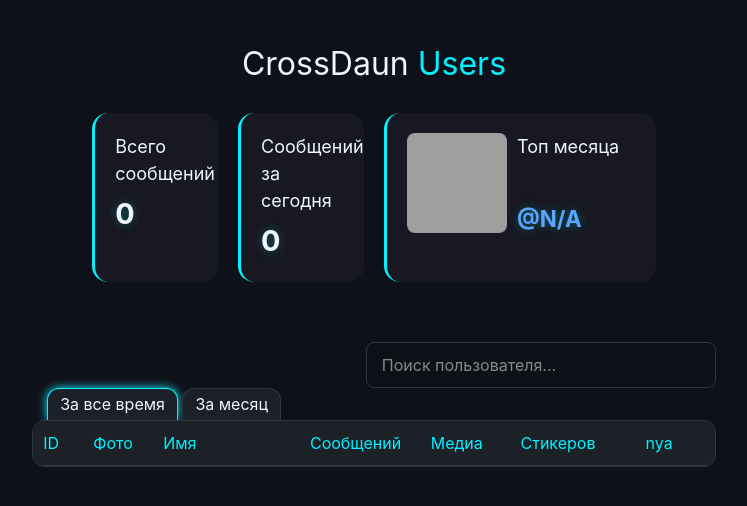
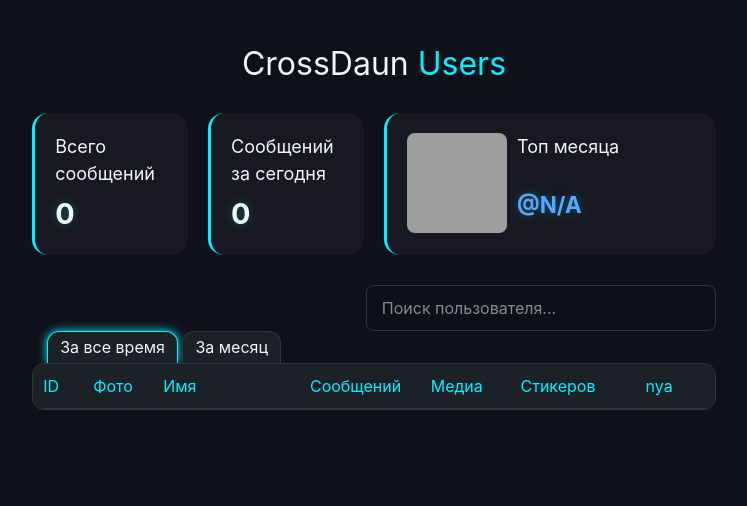
Before and after one commit to nekoreal/CrossDaunBotV2, a Flask app: page / in a window 1280 px wide. Shown: the top 506 px of the page, without its empty margins (266-1013 px from the left). Run offline with Flask 3, Linux system fonts and the light colour scheme; parts of the project's set-up code (start-up, migrations or seed data) failed here and were passed over; grey boxes are pictures that could not be loaded.

Commit message:
margin in day-cards

```diff
--- a/flask_server/static/style.css
+++ b/flask_server/static/style.css
@@ -129,8 +129,7 @@ body {
     display: grid;
     grid-template-columns: repeat(auto-fit, minmax(125px, 1fr));
     gap: 20px;
-    margin: 60px;
-    margin-top: 0px;
+    margin-bottom: 30px;
 }
 
 .day-card {
```
